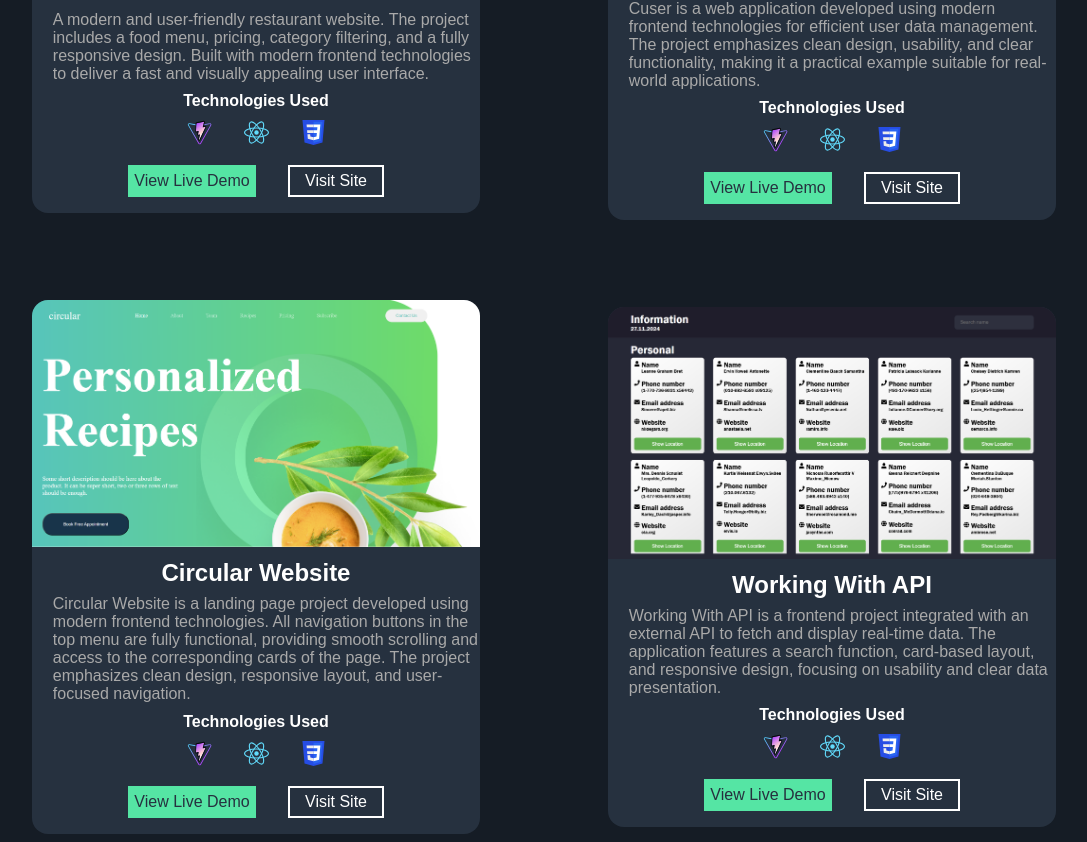
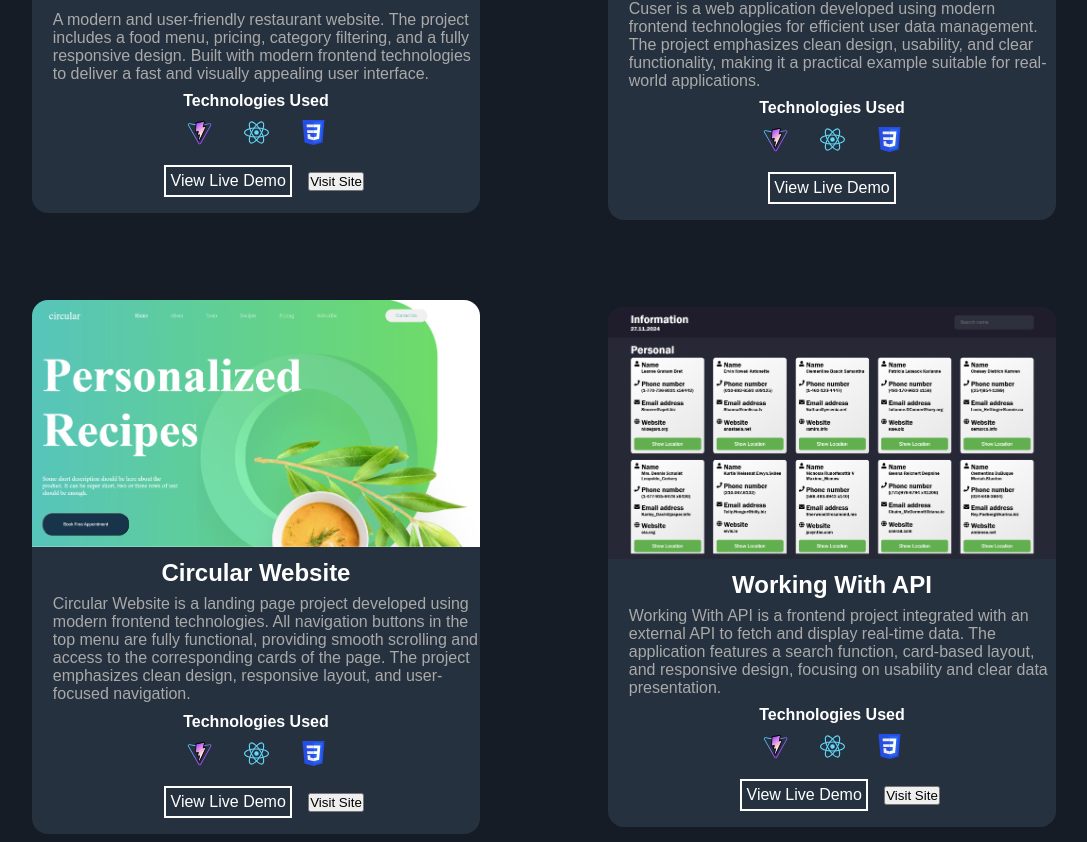
Before and after one commit to MukhriddinToshboyev/Portfoliyo, a React (Vite) app: page / in a window 1280 px wide. Shown: the part 1518-2360 px from the top of the page, without its empty margins (96-1183 px from the left). Built offline with nearby package versions, Linux system fonts and the light colour scheme.

Commit message:
feat: update Projects buttons to use links for live demo and improve styling

```diff
--- a/src/Projects/index.jsx
+++ b/src/Projects/index.jsx
@@ -287,11 +287,13 @@ function Projects() {
               </ul>
               <div className="Projects_card_btn">
                 <button className="Projects_card_btn_view">
-                  View Live Demo
-                </button>
-                <button className="Projects_card_btn_visit">
-                  {" "}
-                  Visit Site{" "}
+                  <a
+                    href="https://cuser-two.vercel.app/"
+                    target="_blank"
+                    rel="noopener noreferrer"
+                  >
+                    View Live Demo
+                  </a>
                 </button>
               </div>
             </div>
--- a/src/Projects/style.css
+++ b/src/Projects/style.css
@@ -99,25 +99,29 @@
 }
 
 /* Footer */
-
-.Projects_card_btn_visit {
-  background: none;
+.Projects_card_btn_view {
   color: white;
-  border: 2px solid #ffff;
-  width: 6rem;
+  border: 2px solid white;
+  background: #26313f;
+  width: 8rem;
   height: 2rem;
   font-size: 1rem;
   margin: 1rem;
 }
 
-.Projects_card_btn_view {
+.Projects_card_btn_view a {
+  text-decoration: none;
+  color: white;
+}
+
+.Projects_card_btn_view:hover {
+  background-color: #55e5a4;
   color: #26313f;
   border: 2px solid #55e5a4;
-  background: #55e5a4;
-  width: 8rem;
-  height: 2rem;
-  font-size: 1rem;
-  margin: 1rem;
+}
+.Projects_card_btn_view a:hover {
+  text-decoration: none;
+  color: #26313f;
 }
 
 .Projects_footer_btn {
```
